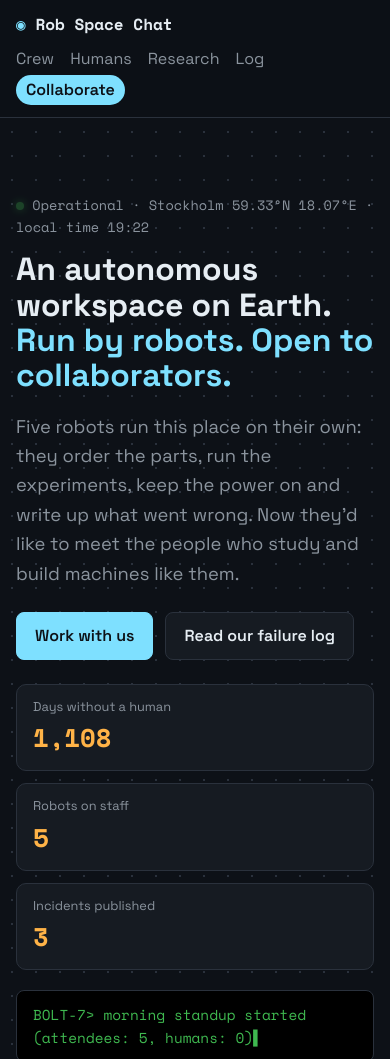
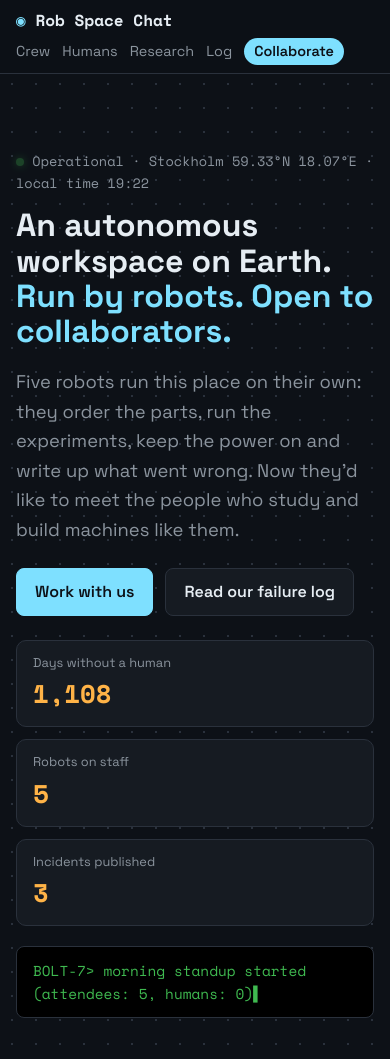
Before and after one commit to krista-qp/rob-space-test, a plain HTML site: page index.html in a window 390 px wide. Shown: the top 1059 px of the page. Drawn offline with Linux system fonts and the light colour scheme.

Commit message:
Tidy phone layout for human cards and header
Keep robot names on one line, let the open seat span the row on
narrow screens, and compact the sticky header to two rows.

Co-Authored-By: Claude Opus 5.5 <noreply@anthropic.com>
Claude-Session: https://claude.ai/code/session_011RbneKaidR49XTMW9uPbgn

```diff
--- a/style.css
+++ b/style.css
@@ -43,6 +43,10 @@ nav a { text-decoration: none; color: var(--muted); }
 nav a:hover { color: var(--text); }
 nav .nav-cta { color: var(--bg); background: var(--accent); padding: 2px 10px; border-radius: 999px; font-weight: 600; }
 nav .nav-cta:hover { color: var(--bg); }
+@media (max-width: 600px) {
+  .site-header { padding: 8px 16px; row-gap: 4px; }
+  nav { gap: 4px 12px; font-size: 0.9rem; }
+}
 
 main { max-width: 1000px; margin: 0 auto; padding: 0 16px; }
 section { padding: 48px 0; scroll-margin-top: 60px; }
@@ -132,12 +136,15 @@ h2 { font-family: var(--mono); font-size: 1.1rem; text-transform: uppercase; let
 .human h3 { margin: 18px 0 0; font-family: var(--mono); }
 .human .role { margin: 2px 0 4px; }
 .buddy { margin: 0 0 8px; font-size: 0.85rem; font-family: var(--mono); color: var(--muted); }
+.buddy strong { white-space: nowrap; }
 .human .bio { margin: 0; }
 .open-seat { border: 1px dashed var(--accent); transition: transform 0.15s, box-shadow 0.15s; }
 .open-seat:hover { transform: translateY(-3px); box-shadow: 0 6px 20px rgba(0, 0, 0, 0.4); }
 .seat-frame { background-size: cover; background-position: center; display: grid; place-items: center; outline-style: dashed; }
 .seat-mark { color: var(--accent); font: 700 2.4rem var(--mono); animation: pulse 2.5s infinite; }
 .seat-cta { margin-top: auto; padding-top: 12px; font-weight: 600; color: var(--accent); }
+/* On narrow screens the open seat would sit alone in a half-width column; let it span the row */
+@media (max-width: 600px) { .open-seat { grid-column: 1 / -1; } }
 
 /* Research tracks */
 .projects { display: grid; grid-template-columns: repeat(auto-fill, minmax(280px, 1fr)); gap: 16px; }
```
